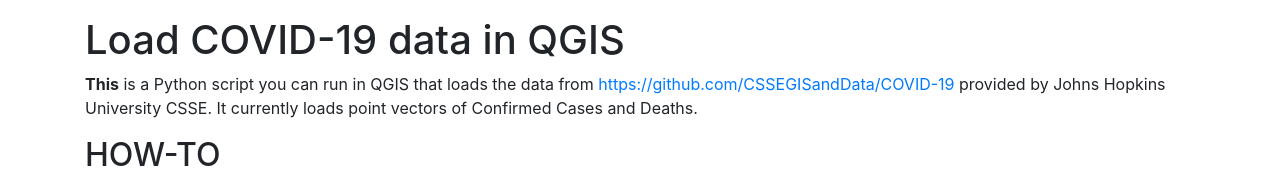
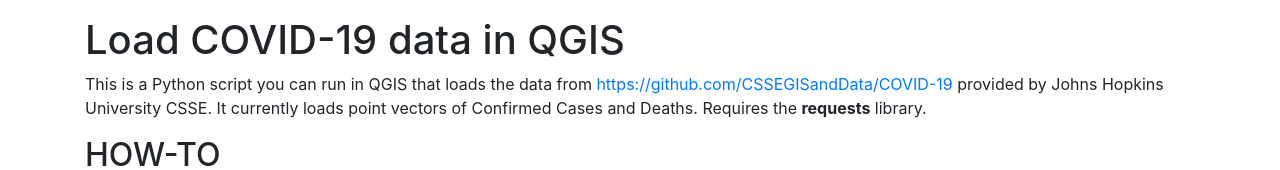
Before and after one commit to benhur07b/covid19-load-qgis, a plain HTML site: page index.html in a window 1280 px wide. Shown: the top 170 px of the page. Drawn offline with nearby package versions, Linux system fonts and the light colour scheme.

Commit message:
Initial commit

```diff
--- a/index.html
+++ b/index.html
@@ -25,7 +25,7 @@
 <body>
     <div class="container">
         <h1 style="padding: 16px 0 0 0" id="open-hazards-ph-qgis-browser">Load COVID-19 data in QGIS</h1>
-        <p><strong>This</strong> is a Python script you can run in QGIS that loads the data from <a href="https://github.com/CSSEGISandData/COVID-19">https://github.com/CSSEGISandData/COVID-19</a> provided by Johns Hopkins University CSSE. It currently loads point vectors of Confirmed Cases and Deaths.
+        <p>This is a Python script you can run in QGIS that loads the data from <a href="https://github.com/CSSEGISandData/COVID-19">https://github.com/CSSEGISandData/COVID-19</a> provided by Johns Hopkins University CSSE. It currently loads point vectors of Confirmed Cases and Deaths. Requires the <b>requests</b> library.
 
         <h2 id="how-to">HOW-TO</h2>
         <h3 id="open-the-qgis-python-console--ctrl--alt--p">Open the QGIS Python Console <img class="img-fluid" src="https://raw.githubusercontent.com/benhur07b/open-hazards-ph-qgis-browser/gh-pages/static/images/py.png" alt="Python Console" /> (CTRL + ALT + P)</h3>
```
